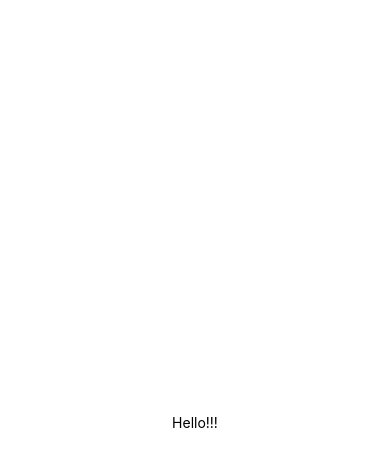
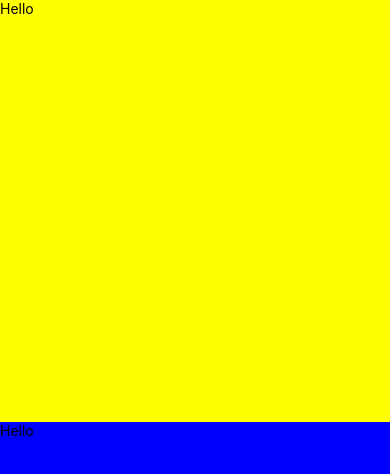
Before and after one commit to rheehot/fokin-weather, a React Native app: screen / in a window 390 px wide. Shown: the top 474 px of the page. Built offline with nearby package versions, Linux system fonts and the light colour scheme.

Commit message:
react native study  10-08

```diff
--- a/App.js
+++ b/App.js
@@ -4,16 +4,26 @@
 export default function App() {
   return (
     <View style={styles.container}>
-      <Text>Hello!!!</Text>
+      <View style={styles.yellowView}>
+        <Text>Hello</Text>
+    </View>
+      <View style={styles.buleView}>
+        <Text>Hello</Text>
+      </View>
     </View>
   );
 }
 
 const styles = StyleSheet.create({
   container: {
+    flex: 1
+  },
+  yellowView: {
     flex: 1,
-    backgroundColor: '#fff',
-    alignItems: 'center',
-    justifyContent: 'center',
+    backgroundColor: "yellow"
   },
+  buleView: {
+    flex: 1,
+    backgroundColor: "blue"
+  }
 });
```
